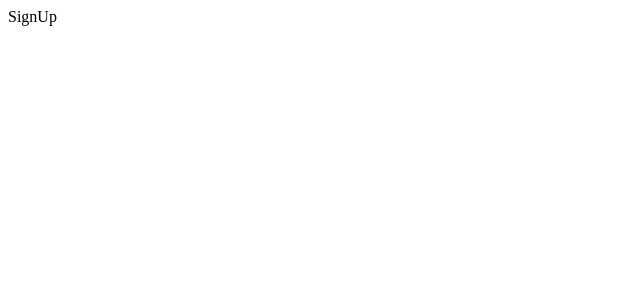
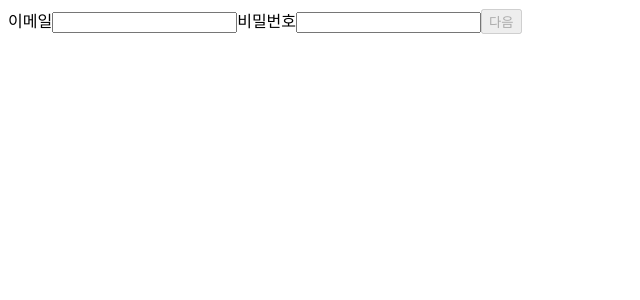
Before and after one commit to UHyun-K/wanted-pre-onboarding-frontend, a React (Create React App) app: page /signup in a window 1280 px wide. Shown: the top 300 px of the page, without its empty margins (0-640 px from the left). Built offline with nearby package versions, Linux system fonts and the light colour scheme.

Commit message:
signUp 유효성검사

```diff
--- a/src/SignUp.jsx
+++ b/src/SignUp.jsx
@@ -1,5 +1,78 @@
 import React, { useState } from "react";
-import { redirect, useNavigate } from "react-router-dom";
 export default function SignUp() {
-    return "SignUp";
+    //이메일, 비밀번호 확인
+    const [email, setEmail] = useState("");
+    const [password, setPassword] = useState("");
+    //오류메세지 상태저장
+    const [emailMessage, setEmailMessage] = useState("");
+    const [passwordMessage, setPasswordMessage] = useState("");
+    //유효성검사
+    const [isEmail, setIsEmail] = useState(false);
+    const [isPassword, setIsPassword] = useState(false);
+
+    const onEmailChnage = (event) => {
+        const emailRegex = /^[a-zA-Z0-9]+@+[a-z].*$/;
+        const {
+            currentTarget: { value },
+        } = event;
+        setEmail(value);
+        if (!emailRegex.test(email)) {
+            setEmailMessage("@를 포함하여 입력해주세요.");
+            setIsEmail(false);
+        } else {
+            setIsEmail(true);
+        }
+    };
+    //비밀번호
+    const onPasswordChange = (event) => {
+        const passwordRegex = /^\w{8,}$/;
+        const {
+            currentTarget: { value },
+        } = event;
+        setPassword(value);
+
+        if (!passwordRegex.test(password)) {
+            setPasswordMessage("8자 이상 입력해주세요.");
+            setIsPassword(false);
+        } else {
+            setIsPassword(true);
+        }
+    };
+
+    const handleSubmit = (e) => {
+        return null;
+    };
+
+    return (
+        <form onSubmit={handleSubmit}>
+            <label htmlFor="email">이메일</label>
+            <input
+                data-testid="email-input"
+                id="email"
+                type="email"
+                onChange={onEmailChnage}
+                value={email}
+                required
+            />
+            {email.length > 0 && !isEmail ? <span>{emailMessage} </span> : null}
+            <label htmlFor="password">비밀번호</label>
+            <input
+                data-testid="password-input"
+                id="password"
+                type="password"
+                onChange={onPasswordChange}
+                required
+            />
+            {password.length > 0 && !isPassword ? (
+                <span>{passwordMessage}</span>
+            ) : null}
+            <button
+                data-testid="signup-button"
+                type="submit"
+                disabled={!(isEmail && isPassword)}
+            >
+                다음
+            </button>
+        </form>
+    );
 }
```
